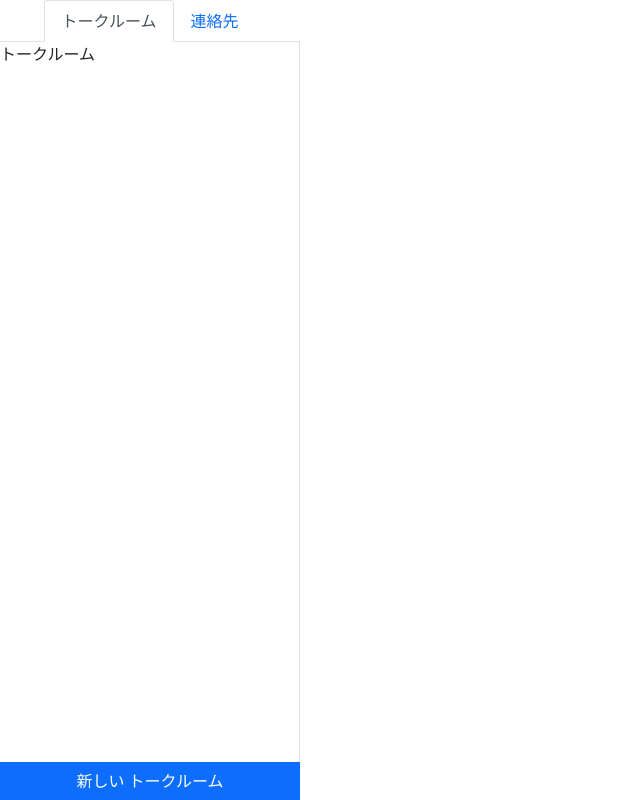
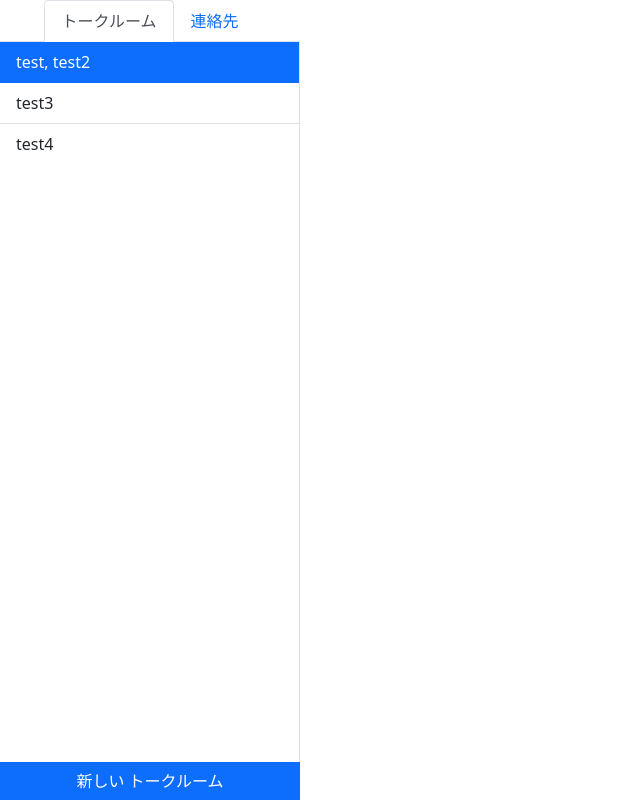
Before and after one commit to mamoru0101/chat-application, a React (Create React App) app in the folder client/: page / in a window 1280 px wide. Shown: the whole page, without its empty margins (0-640 px from the left). Built offline with nearby package versions, Linux system fonts and the light colour scheme.

Commit message:
conversation components

```diff
--- a/client/src/components/Conversations.js
+++ b/client/src/components/Conversations.js
@@ -1,10 +1,38 @@
-import React from 'react';
+import React, {useEffect, useState} from 'react';
+import {ListGroup} from "react-bootstrap";
 
 const Conversations = () => {
+  // mock data
+  const [conversations, setConversations] = useState([
+    {selected: false, recipients: [{name: "test"}, {name: "test2"}]},
+    {selected: false, recipients: [{name: "test3"}]},
+    {selected: false, recipients: [{name: "test4"}]},
+  ])
+
+  const [selectedConversationIndex, setSelectedConversationIndex] = useState(0)
+
+  useEffect(() => {
+    setConversations(prevState => {
+      prevState.map((v, conversationIndex) => {
+        v.selected = conversationIndex === selectedConversationIndex
+        return v
+      })
+      return [...prevState]
+    })
+  }, [selectedConversationIndex])
+
   return (
-    <div>
-      トークルーム
-    </div>
+    <ListGroup variant="flush">
+      {conversations.map((conversation, index) => (
+        <ListGroup.Item
+          key={index}
+          onClick={() => setSelectedConversationIndex(index)}
+          active={conversation.selected}
+        >
+          {conversation.recipients.map(recipient => recipient.name).join(", ")}
+        </ListGroup.Item>
+      ))}
+    </ListGroup>
   );
 };
 
```
